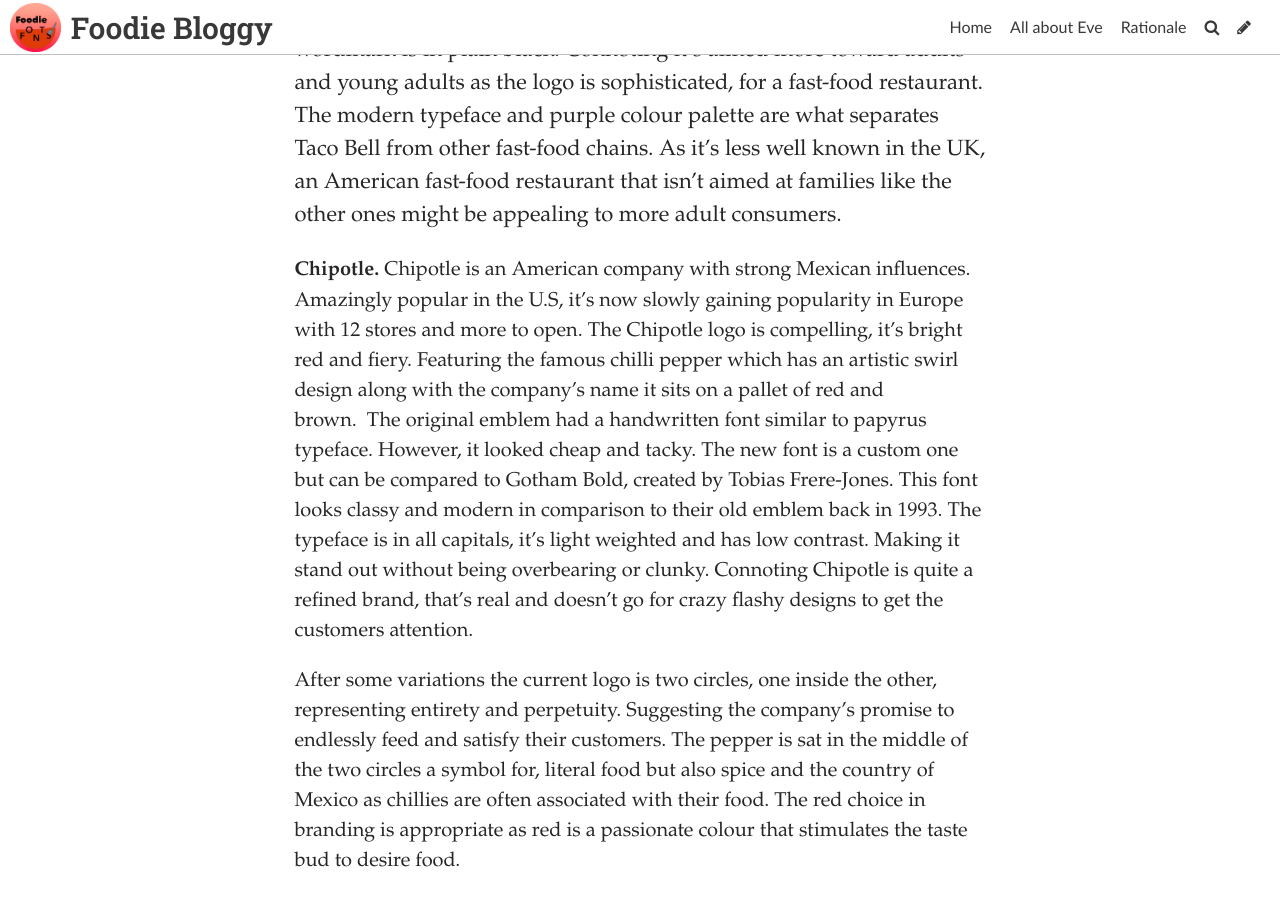
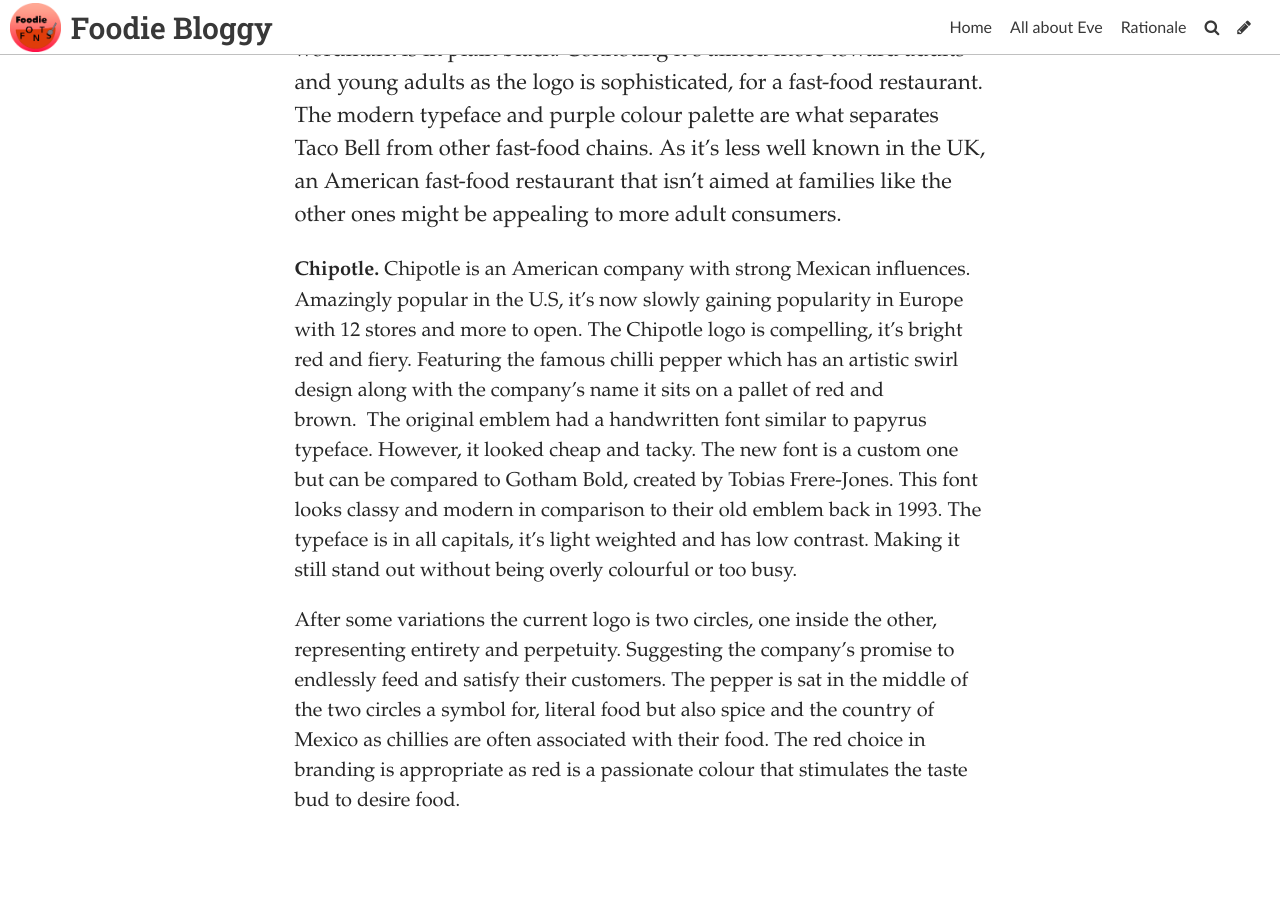
Before and after one commit to eve022/typoggy, a Jekyll site: the page built from _posts/2021-12-06-typography-mexicana.md, in a window 1280 px wide and 900 px high, scrolled down 714 px. Built offline with Jekyll 4.4.1, drawn with Linux system fonts in a browser that asks for light colours; some web fonts are replaced.

Commit message:
Update Post “2021-12-06-typography-mexicana”

```diff
--- a/_posts/2021-12-06-typography-mexicana.md
+++ b/_posts/2021-12-06-typography-mexicana.md
@@ -8,6 +8,6 @@
 ---
 **Taco Bell.** The Taco bell logo is a growingly popular icon for Mexican food across the UK and USA. With over 7,000 locations in the U.S this fast-food chain is spreading quickly. The Bell in the logo is obviously it’s signature icon, placed on a purple background the clean white bell almost looks like a cut out. The Bell holds ohmage to the founder Glen Bell. Underneath this is the black nameplate, uniform and bold, in a smart sans-serif typeface with clean traditional contours. The font they used up until 2016 was Corpus Gothic Alternative, quite an expensive font. But it then was replaced to a minimalist sans serif font as the gothic font was outdated. The font has a low contrast and low width but a thick weight to it, making it bold yet simplistic. Even though the Bell features a combination of two shades of purple, light and dark, the wordmark is in plain black. Connoting it’s aimed more toward adults and young adults as the logo is sophisticated, for a fast-food restaurant. The modern typeface and purple colour palette are what separates Taco Bell from other fast-food chains. As it’s less well known in the UK, an American fast-food restaurant that isn’t aimed at families like the other ones might be appealing to more adult consumers.
 
-**Chipotle.** Chipotle is an American company with strong Mexican influences. Amazingly popular in the U.S, it’s now slowly gaining popularity in Europe with 12 stores and more to open. The Chipotle logo is compelling, it’s bright red and fiery. Featuring the famous chilli pepper which has an artistic swirl design along with the company’s name it sits on a pallet of red and brown.  The original emblem had a handwritten font similar to papyrus typeface. However, it looked cheap and tacky. The new font is a custom one but can be compared to Gotham Bold, created by Tobias Frere-Jones. This font looks classy and modern in comparison to their old emblem back in 1993. The typeface is in all capitals, it’s light weighted and has low contrast. Making it stand out without being overbearing or clunky. Connoting Chipotle is quite a refined brand, that’s real and doesn’t go for crazy flashy designs to get the customers attention.
+**Chipotle.** Chipotle is an American company with strong Mexican influences. Amazingly popular in the U.S, it’s now slowly gaining popularity in Europe with 12 stores and more to open. The Chipotle logo is compelling, it’s bright red and fiery. Featuring the famous chilli pepper which has an artistic swirl design along with the company’s name it sits on a pallet of red and brown.  The original emblem had a handwritten font similar to papyrus typeface. However, it looked cheap and tacky. The new font is a custom one but can be compared to Gotham Bold, created by Tobias Frere-Jones. This font looks classy and modern in comparison to their old emblem back in 1993. The typeface is in all capitals, it’s light weighted and has low contrast. Making it still stand out without being overly colourful or too busy.
 
 After some variations the current logo is two circles, one inside the other, representing entirety and perpetuity. Suggesting the company’s promise to endlessly feed and satisfy their customers. The pepper is sat in the middle of the two circles a symbol for, literal food but also spice and the country of Mexico as chillies are often associated with their food. The red choice in branding is appropriate as red is a passionate colour that stimulates the taste bud to desire food.
```
